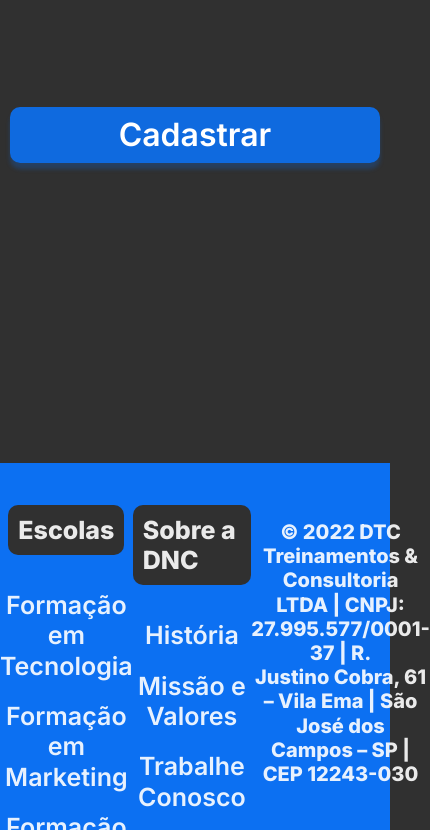
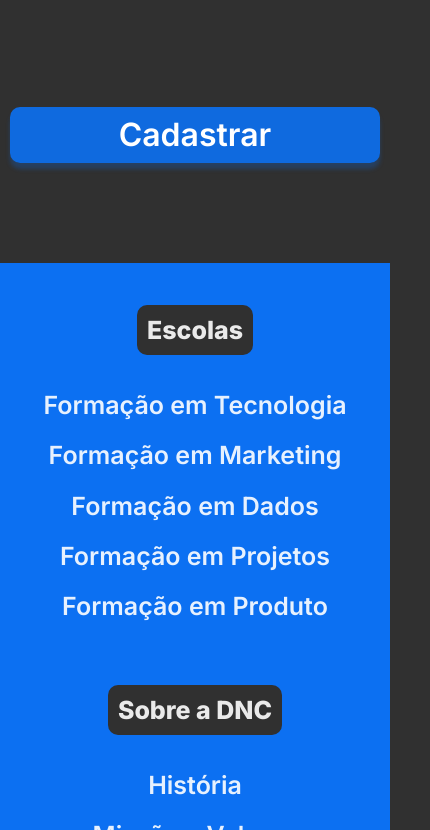
Before and after one commit to Alexajsa2/bootcamp, a plain HTML site: page index.html in a window 390 px wide. Shown: the part 1170-2000 px from the top of the page, 430 px wide, since content can reach past the window. Drawn offline with Linux system fonts and the light colour scheme.

Commit message:
Ajustes finais CSS

```diff
--- a/style.css
+++ b/style.css
@@ -237,6 +237,7 @@ body{
     }
     #middleform{
         margin-top: 20px;
+        margin-bottom: 100px;
     }
     header h1{
         font-size: 40px;
@@ -255,4 +256,16 @@ body{
     .Checkbox-Itens label{
         font-size: 15px;
     }
+    footer .linha1{
+       flex-direction: column;
+    }
+    .endereço{
+        width: 95%;
+        font-size: 12px;
+        margin-bottom: 10px;
+    }
+    footer .linha2 a{
+        font-size: 10px;
+        align-items: center;
+    }
 }
```
